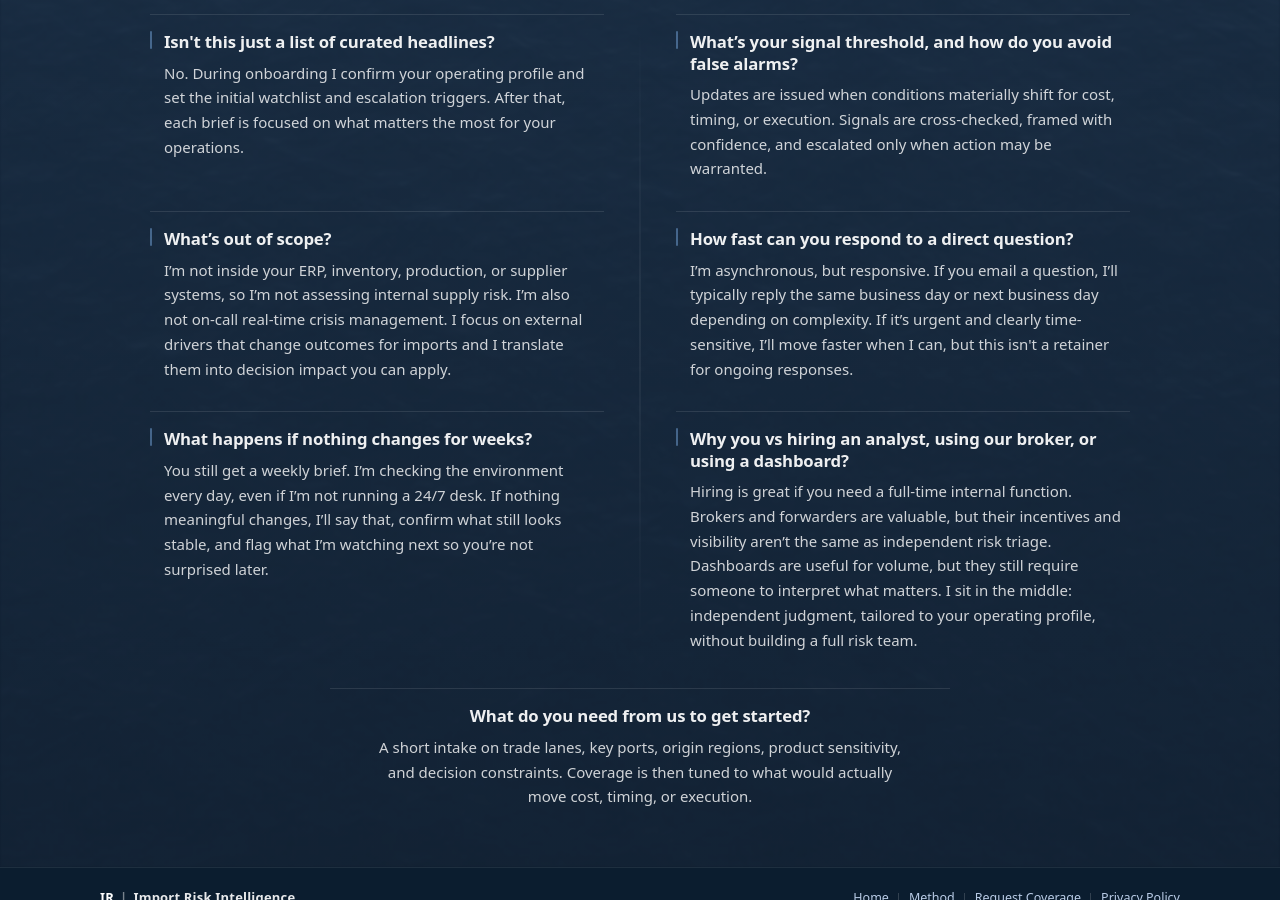
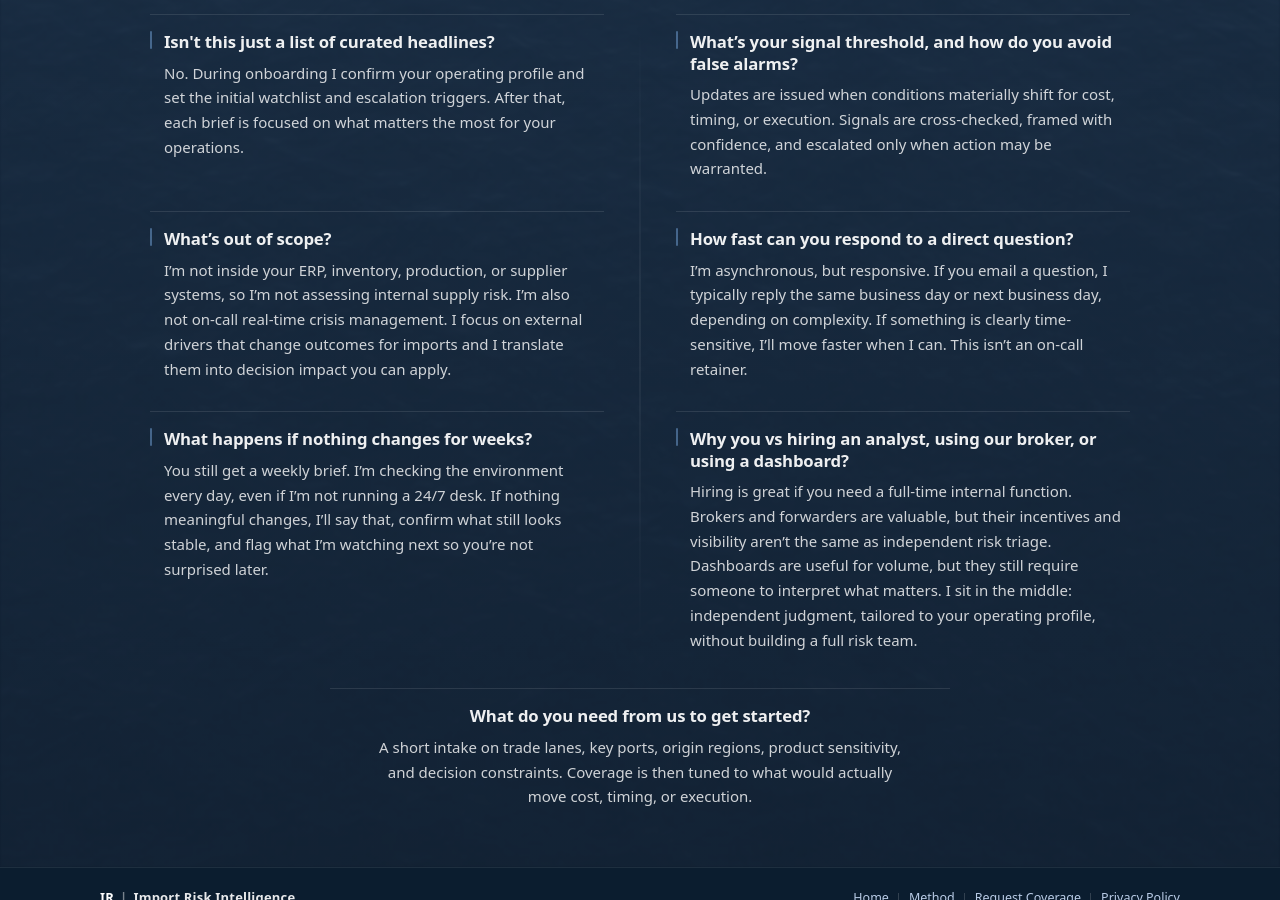
Before and after one commit to importrisk/import-risk-intelligence-site, a Jekyll site: the page built from method.html, in a window 1280 px wide and 900 px high, scrolled down 2116 px. Built offline with Jekyll 4.4.1, drawn with Linux system fonts in a browser that asks for light colours.

Commit message:
Update method.html

```diff
--- a/method.html
+++ b/method.html
@@ -282,8 +282,7 @@ css: /method.css?v=100
     <div class="mp-faq-item" role="listitem">
       <h4 class="mp-q">How fast can you respond to a direct question?</h4>
       <p class="mp-a">
-        I’m asynchronous, but responsive. If you email a question, I’ll typically reply the same business day or next business day depending on complexity. If it’s urgent and clearly time-sensitive, I’ll move faster when I can, but this isn't a retainer for ongoing responses.
-      </p>
+        I’m asynchronous, but responsive. If you email a question, I typically reply the same business day or next business day, depending on complexity. If something is clearly time-sensitive, I’ll move faster when I can. This isn’t an on-call retainer.</p>
     </div>
 
     <div class="mp-faq-item" role="listitem">
```
